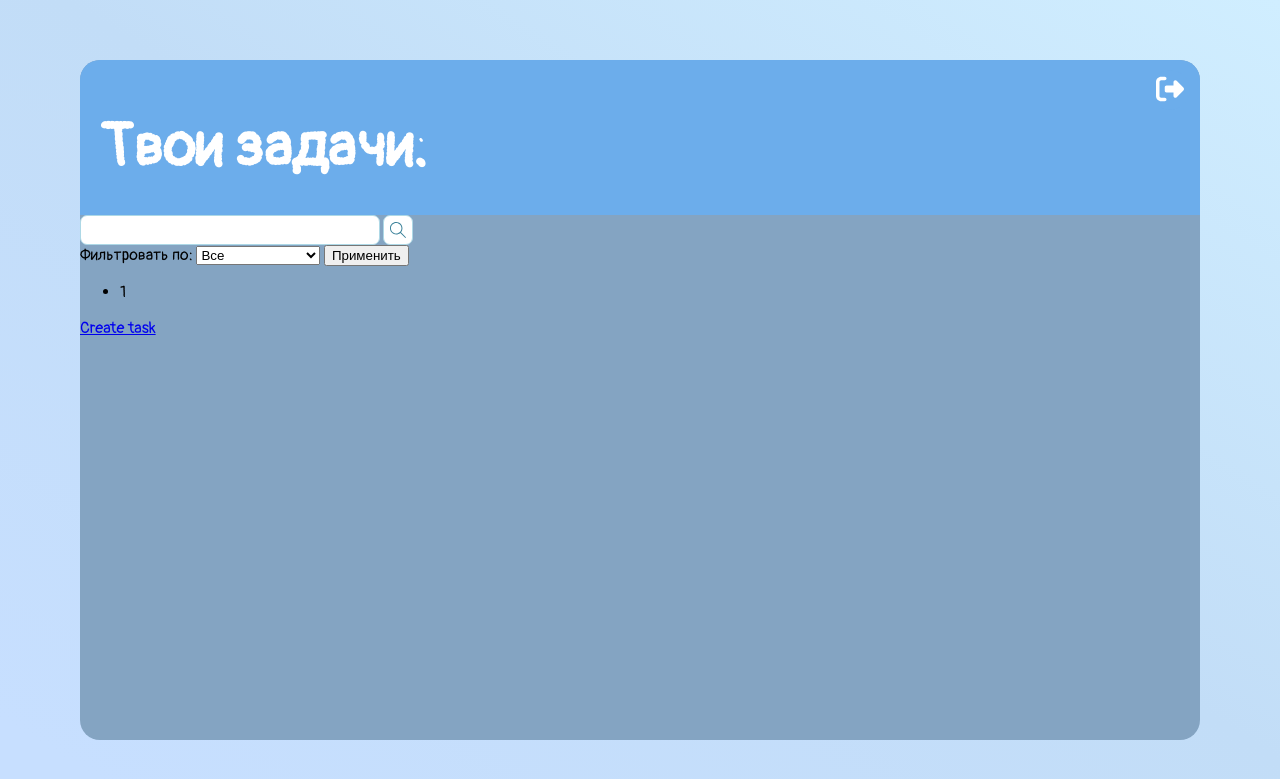
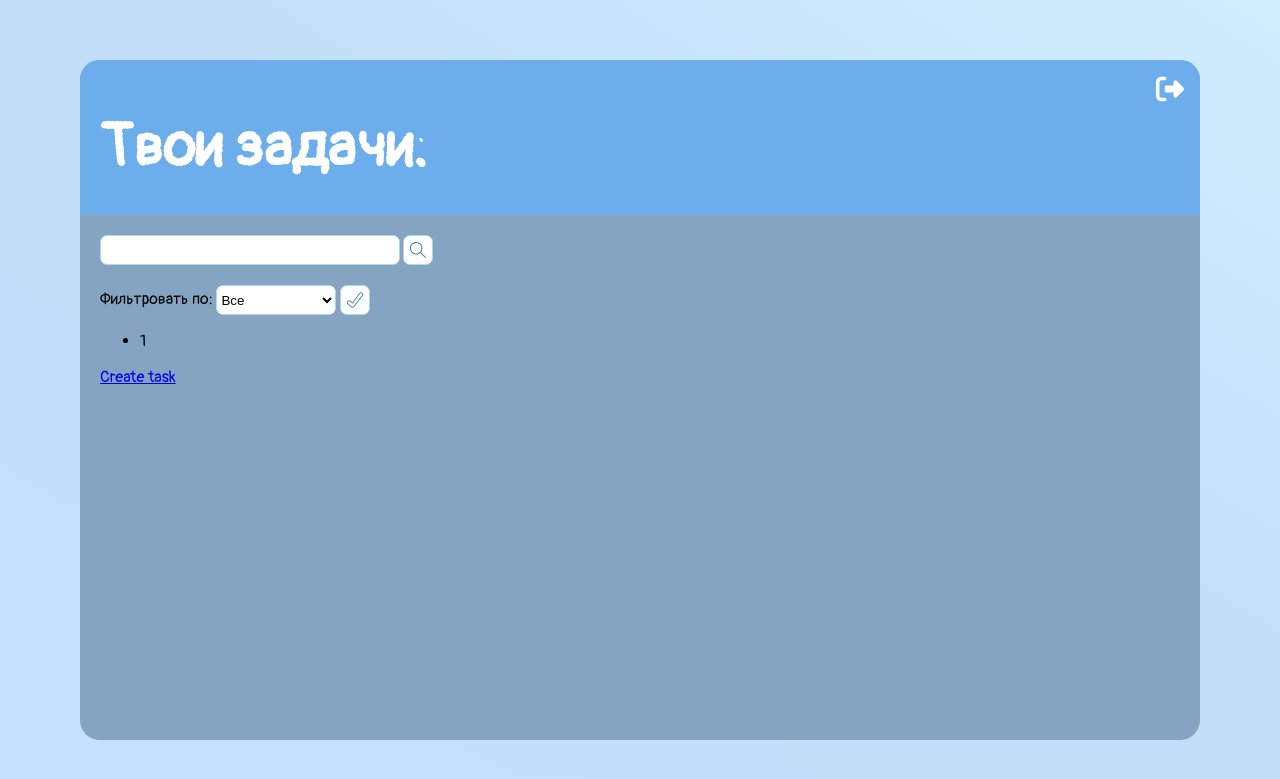
Before and after one commit to Burenix/GigaToDoList, a Django app: page /main/search/ in a window 1280 px wide. Shown: the top 779 px of the page. Run offline with Django 5.2, Linux system fonts and the light colour scheme; the visitor is signed in with stand-in values (Sample User, id 1); data that the repository does not hold is empty; some web fonts are replaced.

Commit message:
designed buttons in search-area

```diff
--- a/todo_list/static/todo_list/css/style.css
+++ b/todo_list/static/todo_list/css/style.css
@@ -31,9 +31,14 @@ body {
     border-radius: 20px 20px 0 0;
 }
 
+.content-area {
+    margin: 20px;
+}
+
 .search-area {
     display: flex;
     justify-content: flex-start;
+    margin-bottom: 20px;
 }
 
 .search-string {
@@ -47,6 +52,17 @@ body {
 
 .btn {
     cursor: pointer;
+}
+
+.filter-select-list {
+    vertical-align: middle;
+    height: 30px;
+    width: 120px;
+    border: 1px solid lightblue;
+    border-radius: 7px;
+    cursor: pointer;
+    background-color: white;
+    transition: .3s;
 }
 
 #search-button {
@@ -75,7 +91,22 @@ body {
     fill: rgb(255, 0, 0);
 }
 
-#SearchSVG {
+#submit-button {
+    vertical-align: middle;
+    height: 30px;
+    width: 30px;
+    border: 1px solid lightblue;
+    border-radius: 7px;
+    cursor: pointer;
+    background-color: white;
+}
+
+#searchSVG {
+    vertical-align: middle;
+    color: lightblue;
+}
+
+#submitSVG {
     vertical-align: middle;
     color: lightblue;
 }
--- a/todo_list/templates/todo_list/main.html
+++ b/todo_list/templates/todo_list/main.html
@@ -29,14 +29,14 @@
                 <form action="{% url 'task-search' %}" method="GET">
                     <input class="search-string" type="search" name="search_text">
                     <button class="btn" id="search-button" type="submit">
-                        <svg id="SearchSVG" fill="#3a8199" viewBox="0 0 32 32" version="1.1" xmlns="http://www.w3.org/2000/svg"><path d="M31.707 30.282l-9.717-9.776c1.811-2.169 2.902-4.96 2.902-8.007 0-6.904-5.596-12.5-12.5-12.5s-12.5 5.596-12.5 12.5 5.596 12.5 12.5 12.5c3.136 0 6.002-1.158 8.197-3.067l9.703 9.764c0.39 0.39 1.024 0.39 1.415 0s0.39-1.023 0-1.415zM12.393 23.016c-5.808 0-10.517-4.709-10.517-10.517s4.708-10.517 10.517-10.517c5.808 0 10.516 4.708 10.516 10.517s-4.709 10.517-10.517 10.517z"></path></svg>
+                        <svg id="searchSVG" fill="#3a8199" viewBox="0 0 32 32" version="1.1" xmlns="http://www.w3.org/2000/svg"><path d="M31.707 30.282l-9.717-9.776c1.811-2.169 2.902-4.96 2.902-8.007 0-6.904-5.596-12.5-12.5-12.5s-12.5 5.596-12.5 12.5 5.596 12.5 12.5 12.5c3.136 0 6.002-1.158 8.197-3.067l9.703 9.764c0.39 0.39 1.024 0.39 1.415 0s0.39-1.023 0-1.415zM12.393 23.016c-5.808 0-10.517-4.709-10.517-10.517s4.708-10.517 10.517-10.517c5.808 0 10.516 4.708 10.516 10.517s-4.709 10.517-10.517 10.517z"></path></svg>
                     </button>
                 </form>
             </div>
             <div>
                 <form action="{% url 'task-filter' %}" method="GET">
                     <label for="filter-select">Фильтровать по:</label>
-                    <select id="filter-select" name="filter">
+                    <select class="filter-select-list" id="filter-select" name="filter">
                         <option value="all">Все</option>
                         <option value="deadline">Дедлайн</option>
                         <option value="complete">Завершённые</option>
@@ -44,7 +44,11 @@
                         <option value="simple">Простые</option>
                         <option value="difficult">Сложные</option>
                     </select>
-                    <input type="submit" value="Применить">
+                    <button class="btn" id="submit-button">
+                        <div>
+                            <svg id="submitSVG" fill="#3a8199" version="1.1" id="Layer_1" xmlns="http://www.w3.org/2000/svg" xmlns:xlink="http://www.w3.org/1999/xlink" viewBox="0 0 72 72" enable-background="new 0 0 72 72" xml:space="preserve"><g id="SVGRepo_bgCarrier" stroke-width="0"></g><g id="SVGRepo_tracerCarrier" stroke-linecap="round" stroke-linejoin="round"></g><g id="SVGRepo_iconCarrier"> <g> <path d="M24.014,70.462c-2.617,0-5.073-1.016-6.917-2.859L2.175,53.877c-1.908-1.906-2.926-4.364-2.926-6.979 s1.018-5.072,2.866-6.92c1.849-1.849,4.307-2.866,6.921-2.866c2.591,0,5.029,1,6.872,2.818l8.102,7.109L55.861,4.618 c0.057-0.075,0.119-0.146,0.186-0.213c1.849-1.85,4.307-2.867,6.921-2.867s5.072,1.018,6.921,2.867 c3.784,3.784,3.815,9.923,0.093,13.747L31.697,67.416c-0.051,0.065-0.106,0.128-0.165,0.188c-1.914,1.912-4.498,2.926-7.214,2.854 C24.216,70.46,24.116,70.462,24.014,70.462z M9.037,41.112c-1.546,0-2.999,0.602-4.093,1.695C3.851,43.9,3.25,45.353,3.25,46.898 s0.602,3,1.694,4.093l14.922,13.726c1.148,1.146,2.6,1.914,4.148,1.914l0.227,0.164c0.05,0,0.1,0,0.151,0l0.221-0.164 c1.51,0,2.929-0.654,4.008-1.69l38.275-49.294c0.051-0.065,0.105-0.148,0.165-0.207c2.256-2.258,2.256-5.939,0-8.195 c-1.094-1.094-2.547-1.701-4.093-1.701c-1.502,0-2.917,0.566-3.999,1.602L25.914,51.169c-0.335,0.445-0.84,0.73-1.394,0.787 c-0.551,0.057-1.106-0.118-1.525-0.486l-9.771-8.573c-0.032-0.028-0.064-0.058-0.095-0.089 C12.036,41.714,10.583,41.112,9.037,41.112z"></path> </g> </g></svg>
+                        </div>
+                    </button>
                 </form>
             </div>
             <div class="tasks-container">
```
